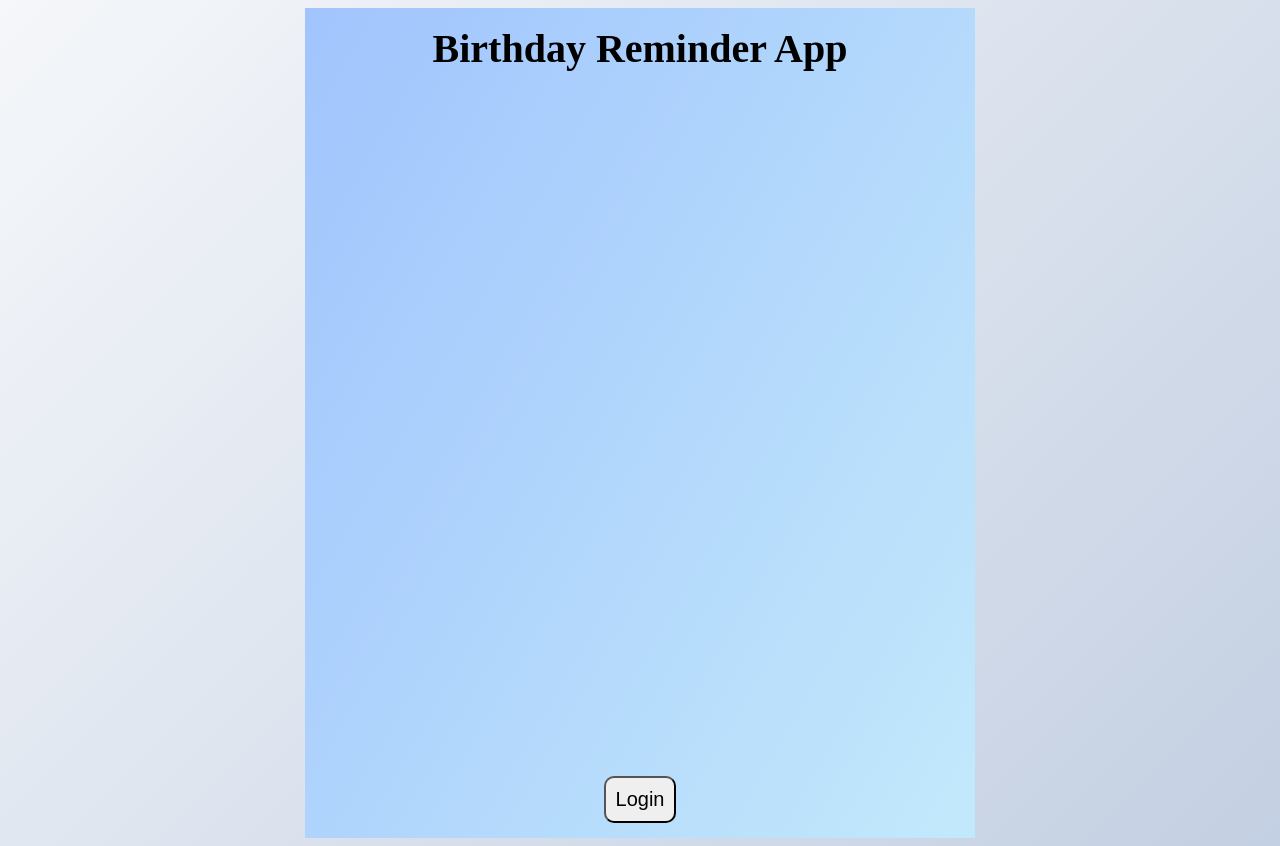
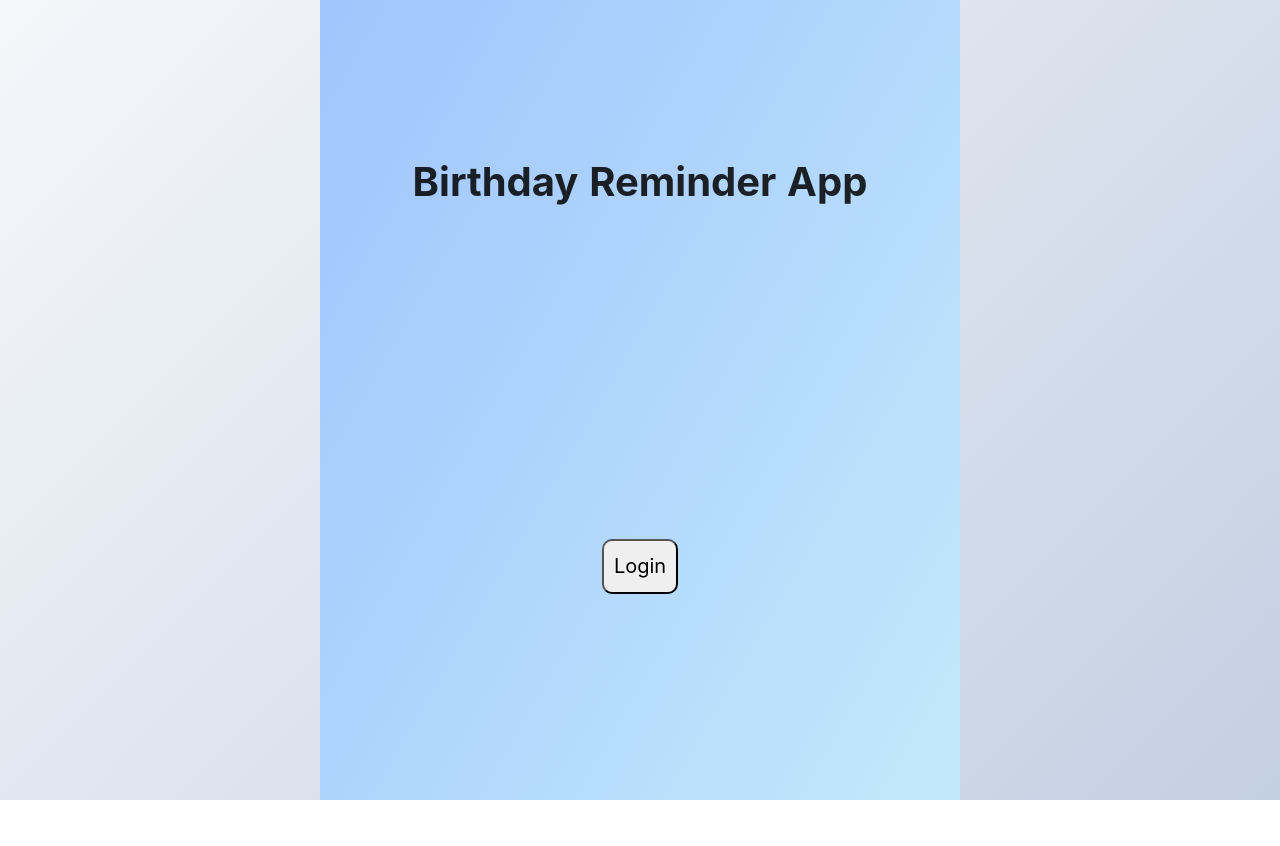
Before and after one commit to AlexBachurin/Birthday-reminder, a React (Create React App) app: page /login in a window 1280 px wide. After the commit the page ends 800 px from the top, so only its background shows below. Built offline with nearby package versions, Linux system fonts and the light colour scheme.

Commit message:
added modal functionality + Login Form/Registration form + ant design

```diff
--- a/package.json
+++ b/package.json
@@ -7,6 +7,7 @@
     "@testing-library/jest-dom": "^5.16.5",
     "@testing-library/react": "^13.3.0",
     "@testing-library/user-event": "^13.5.0",
+    "antd": "^4.22.4",
     "firebase": "^9.9.2",
     "normalize.css": "^8.0.1",
     "react": "^18.2.0",
--- a/src/Pages/LoginPage/LoginPage.js
+++ b/src/Pages/LoginPage/LoginPage.js
@@ -1,21 +1,27 @@
-import React from "react";
-import { useDispatch } from "react-redux";
-import { loginUserWithGoogle } from "../../features/user/userSlice";
+import React, { useState } from "react";
+import AuthForm from "../../components/AuthForm/AuthForm";
 import { Wrapper } from "./Wrapper";
 const LoginPage = () => {
-	const dispatch = useDispatch();
-	const handleLogin = () => {
-		dispatch(loginUserWithGoogle());
+	const [showModal, setShowModal] = useState(false);
+	const handleLoginClick = () => {
+		setShowModal(!showModal);
 	};
 	return (
+		<div className="loginPage-container">
 			<Wrapper>
 				<h1>Birthday Reminder App</h1>
 				<div className="btn-container">
-				<button onClick={handleLogin} className="login-btn" type="button">
+					<button
+						onClick={handleLoginClick}
+						className="login-btn"
+						type="button"
+					>
 						Login
 					</button>
 				</div>
 			</Wrapper>
+			{showModal ? <AuthForm handleLoginClick={handleLoginClick} /> : null}
+		</div>
 	);
 };
 
--- a/src/Pages/LoginPage/Wrapper.js
+++ b/src/Pages/LoginPage/Wrapper.js
@@ -3,8 +3,9 @@ import styled from "styled-components";
 export const Wrapper = styled.div`
 	display: flex;
 	flex-direction: column;
-	justify-content: space-between;
-	padding: 15px 15px;
+	justify-content: space-around;
+	padding: 0;
+	margin: 0;
 	width: 90vw;
 	max-width: 640px;
 	margin: 0 auto;
@@ -25,5 +26,6 @@ export const Wrapper = styled.div`
 		border-radius: 10px;
 		outline: none;
 		margin: 0 auto;
+		margin-bottom: 50px;
 	}
 `;
--- /dev/null
+++ b/src/components/AuthForm/AuthForm.js
@@ -0,0 +1,18 @@
+import React from "react";
+import LoginForm from "../LoginForm/LoginForm";
+import { Wrapper } from "./Wrapper";
+
+const AuthForm = ({ handleLoginClick }) => {
+	return (
+		<Wrapper>
+			<div className="form-container">
+				<LoginForm />
+				<div onClick={handleLoginClick} className="close-btn">
+					&#10005;
+				</div>
+			</div>
+		</Wrapper>
+	);
+};
+
+export default AuthForm;
--- /dev/null
+++ b/src/components/AuthForm/Wrapper.js
@@ -0,0 +1,30 @@
+import styled from "styled-components";
+
+export const Wrapper = styled.div`
+	position: absolute;
+	top: 0;
+	left: 0;
+	display: grid;
+	place-items: center;
+	width: 100%;
+	height: 100vh;
+	background-color: rgba(0, 0, 0, 0.5);
+	.form-container {
+		position: relative;
+		max-width: 640px;
+		width: 480px;
+		padding: 20px 20px;
+		padding-top: 40px;
+		margin: 0 auto;
+		height: 440px;
+		background-color: #fff;
+		.close-btn {
+			position: absolute;
+			top: 0;
+			right: 8px;
+			font-size: 20px;
+			color: red;
+			cursor: pointer;
+		}
+	}
+`;
--- /dev/null
+++ b/src/components/LoginForm/LoginForm.js
@@ -0,0 +1,69 @@
+import React from "react";
+import { LockOutlined, UserOutlined } from "@ant-design/icons";
+import { Button, Form, Input } from "antd";
+import "antd/dist/antd.css";
+import { Wrapper } from "./Wrapper";
+const LoginForm = () => {
+	const onFinish = (values) => {
+		console.log("Received values of form: ", values);
+	};
+	return (
+		<Wrapper>
+			<Form
+				name="normal_login"
+				className="login-form"
+				initialValues={{
+					remember: true,
+				}}
+				onFinish={onFinish}
+			>
+				<Form.Item
+					name="email"
+					rules={[
+						{
+							type: "email",
+							required: true,
+							message: "Please input your Email!",
+						},
+					]}
+				>
+					<Input
+						prefix={<UserOutlined className="site-form-item-icon" />}
+						placeholder="Email"
+					/>
+				</Form.Item>
+				<Form.Item
+					name="password"
+					rules={[
+						{
+							required: true,
+							message: "Please input your Password!",
+						},
+					]}
+				>
+					<Input
+						prefix={<LockOutlined className="site-form-item-icon" />}
+						type="password"
+						placeholder="Password"
+					/>
+				</Form.Item>
+
+				<Form.Item>
+					<Button
+						type="primary"
+						htmlType="submit"
+						className="login-form-button"
+					>
+						Log in
+					</Button>{" "}
+					Or{" "}
+					<button type="button" className="register-btn">
+						register now!
+					</button>
+				</Form.Item>
+			</Form>
+		</Wrapper>
+	);
+};
+
+export default LoginForm;
--- /dev/null
+++ b/src/components/LoginForm/Wrapper.js
@@ -0,0 +1,11 @@
+import styled from "styled-components";
+
+export const Wrapper = styled.div`
+	.register-btn {
+		border: none;
+		outline: none;
+		background: transparent;
+		color: blue;
+		cursor: pointer;
+	}
+`;
--- a/src/index.css
+++ b/src/index.css
@@ -5,6 +5,8 @@ body {
 	font-weight: 400;
 	line-height: 1.75;
 	background-image: linear-gradient(135deg, #f5f7fa 0%, #c3cfe2 100%);
+	padding: 0;
+	margin: 0;
 }
 
 p {
@@ -73,3 +75,6 @@ ul {
 	display: block;
 	object-fit: cover;
 }
+.loginPage-container {
+	position: relative;
+}
```
Also changed, not shown: src/components/RegisterForm/RegisterForm.js (added), src/components/RegisterForm/Wrapper.js (added), 1 other file (tests, documents, lock files or other folders). Lines whose indentation alone changed are shown as unchanged.
